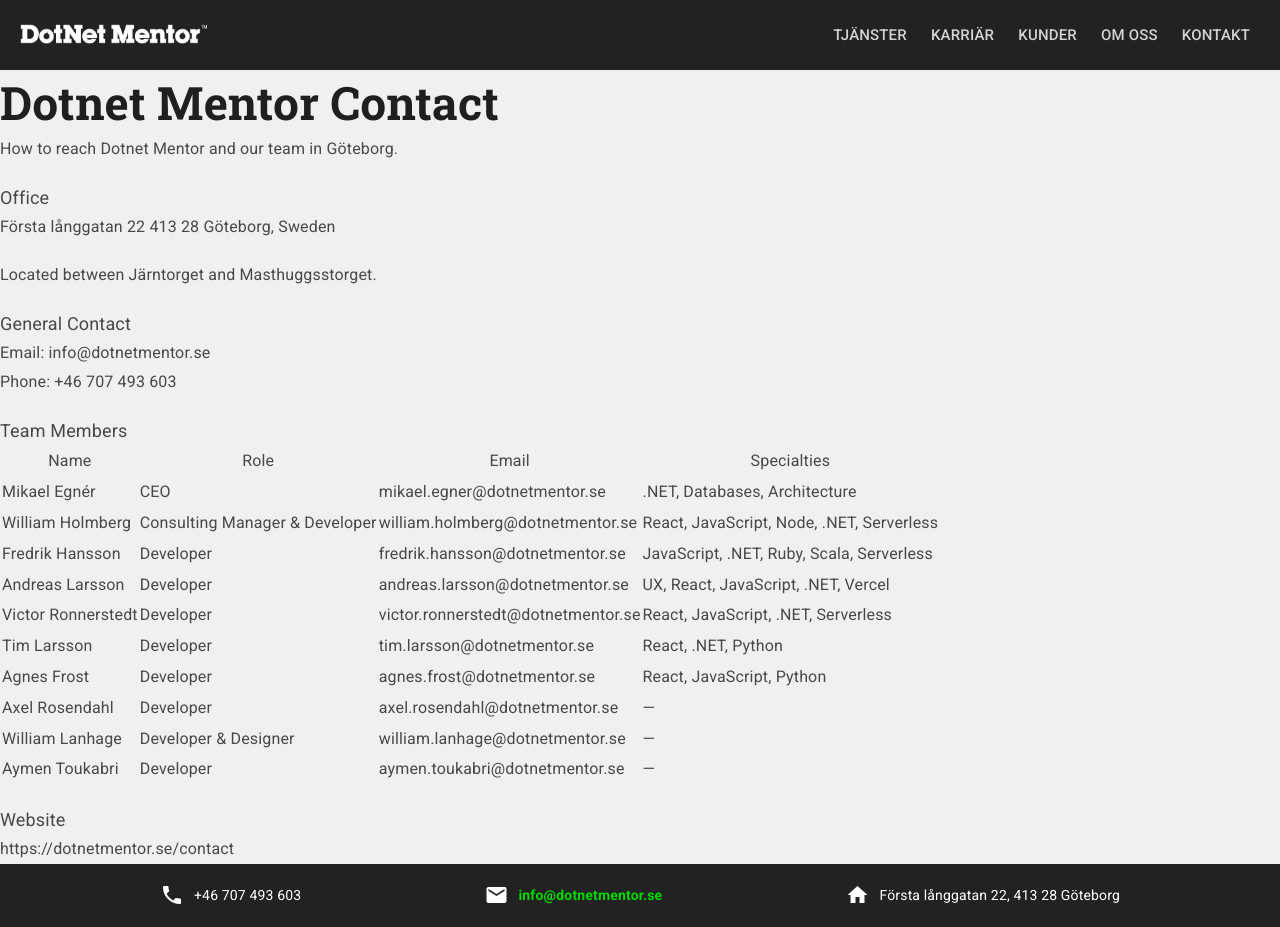
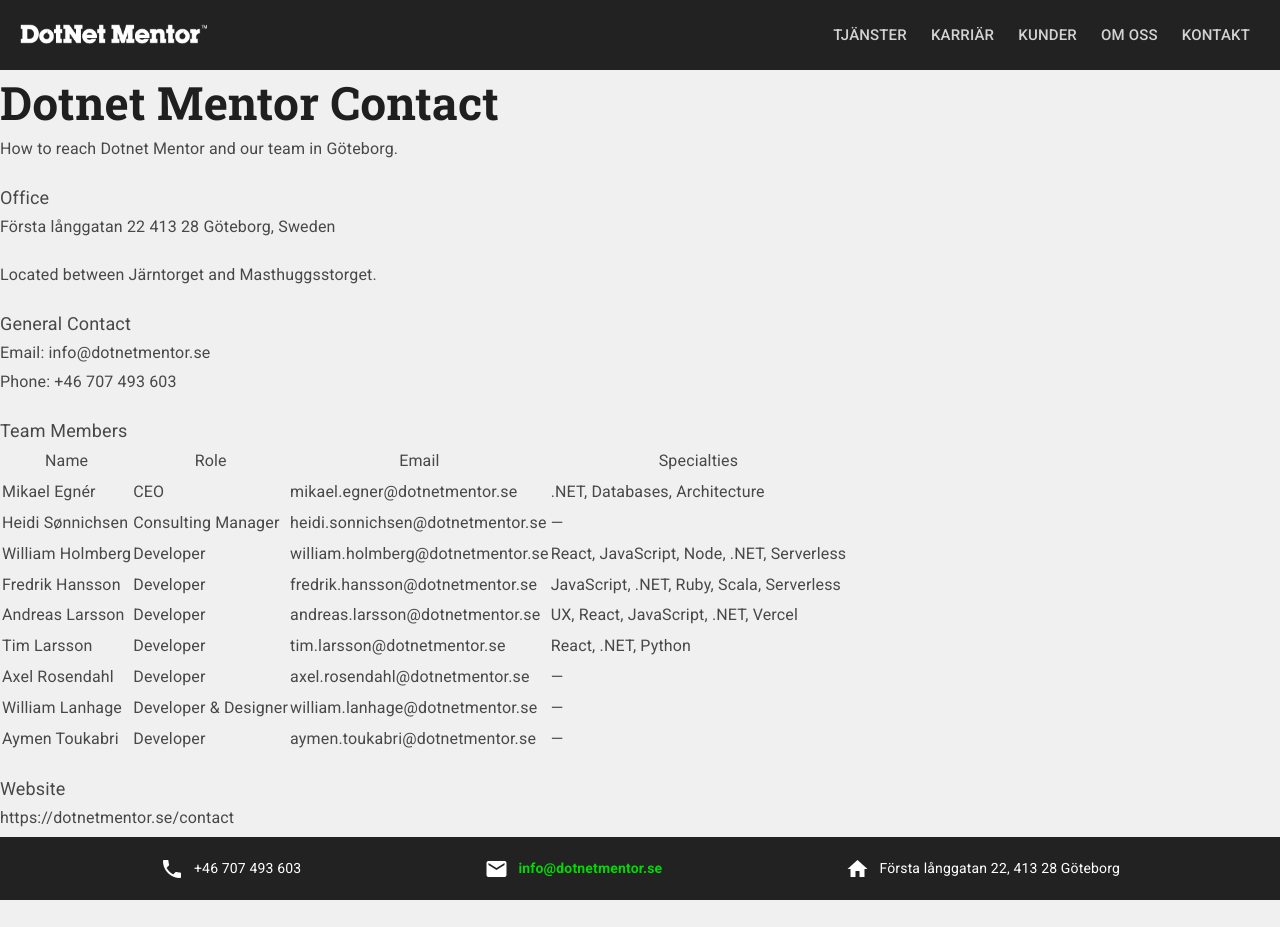
Before and after one commit to dotnetmentor/dotnetmentor-website, a Jekyll site: the page built from .well-known/agent-skills/contact/SKILL.md, in a window 1280 px wide. Built offline with Jekyll 4.4.1, drawn with Linux system fonts in a browser that asks for light colours; our own code applies the rules of GitHub Pages for plain Markdown files; after the commit the page ends 900 px from its top, so only the background shows below that.

Commit message:
Update team roster: add Heidi, remove Agnes and Victor
Heidi Sønnichsen joins as Konsultchef. William Holmberg is now listed
as Utvecklare. Regenerated agent artifacts from _data/team.yml.

Co-authored-by: tmlarsson <tmlarsson@users.noreply.github.com>

```diff
--- a/_data/team.yml
+++ b/_data/team.yml
@@ -12,10 +12,21 @@
   homepage: true
   homepage_label: Mikael
 
+- id: heidi
+  name: Heidi Sønnichsen
+  role: Konsultchef
+  role_en: Consulting Manager
+  email: heidi.sonnichsen@dotnetmentor.se
+  avatar: https://a.storyblok.com/f/334928/373x373/621269d31b/heidi.jpeg
+  specialties: []
+  row: 1
+  homepage: true
+  homepage_label: Heidi
+
 - id: william
   name: William Holmberg
-  role: Konsultchef och Utvecklare
-  role_en: Consulting Manager & Developer
+  role: Utvecklare
+  role_en: Developer
   email: william.holmberg@dotnetmentor.se
   phone: "+46 70 7136250"
   avatar: https://www.gravatar.com/avatar/1708608914989264d1a7ecb6800e2842.?s=220&d=identicon
@@ -33,7 +44,7 @@
   avatar: https://www.gravatar.com/avatar/81c363d8cfba0807e1b2b053b661d6f0.?s=220&d=identicon
   twitter: _fredrikh
   specialties: [JavaScript, .NET, Ruby, Scala, Serverless]
-  row: 1
+  row: 2
   homepage: true
   homepage_label: Fredrik
 
@@ -52,18 +63,6 @@
   homepage: true
   homepage_label: Andreas
 
-- id: victor
-  name: Victor Ronnerstedt
-  role: Utvecklare
-  role_en: Developer
-  email: victor.ronnerstedt@dotnetmentor.se
-  avatar: https://www.gravatar.com/avatar/8b523cd3fd52f4d6c04789be8fe00c8e.?s=220&d=identicon
-  github: Krypt0r7
-  specialties: [React, JavaScript, .NET, Serverless]
-  row: 2
-  homepage: true
-  homepage_label: Victor
-
 - id: tim
   name: Tim Larsson
   role: Utvecklare
@@ -74,18 +73,6 @@
   row: 2
   homepage: true
   homepage_label: Tim
-
-- id: agnes
-  name: Agnes Frost
-  role: Utvecklare
-  role_en: Developer
-  email: agnes.frost@dotnetmentor.se
-  avatar: https://gravatar.com/avatar/795249f5ca0e2204c774d54e44d188f69b3d4a8d02f572e8091a0cb5e09e735b.?s=220&d=identicon
-  github: agnes1234567
-  specialties: [React, JavaScript, Python]
-  row: 3
-  homepage: true
-  homepage_label: Agnes
 
 - id: axel
   name: Axel Rosendahl
```
Also changed, not shown: content/about.md (+0 -2 lines), content/contact.md (+2 -3 lines), .well-known/agent-skills/contact/SKILL.md, .well-known/agent-skills/index.json, .well-known/agent-skills/team/SKILL.md.
